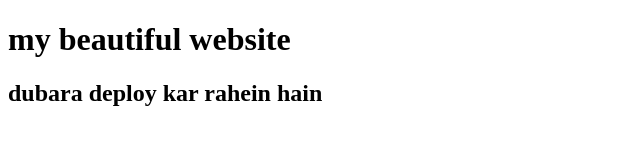
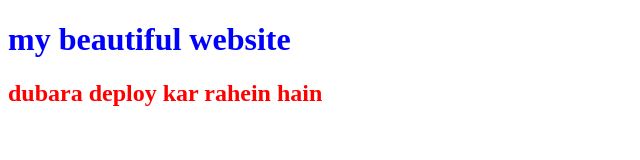
Before and after one commit to hbilawal/my.beautiful.webstie, a plain HTML site: page index.html in a window 1280 px wide. Shown: the whole page, without its empty margins (0-640 px from the left). Drawn offline with Linux system fonts and the light colour scheme.

Commit message:
style color

```diff
--- a/index.html
+++ b/index.html
@@ -6,7 +6,7 @@
     <title>Document</title>
 </head>
 <body>
-    <h1>my beautiful website</h1>
-    <h2>dubara deploy kar rahein hain</h2>
+    <h1 style="color:blue">my beautiful website</h1>
+    <h2 style="color: red;">dubara deploy kar rahein hain</h2>
 </body>
 </html>
```
